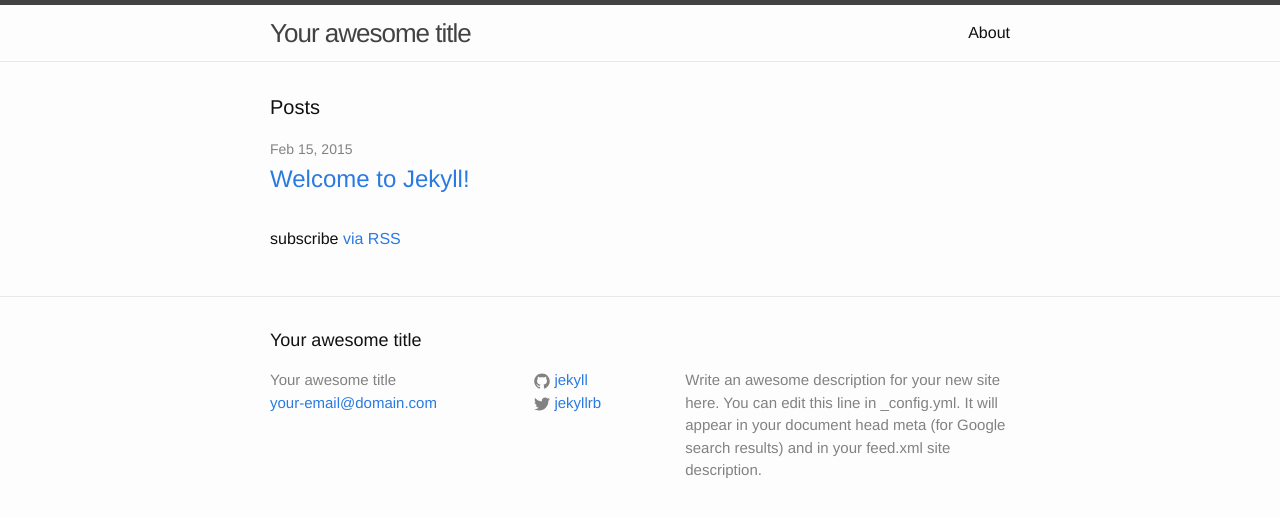
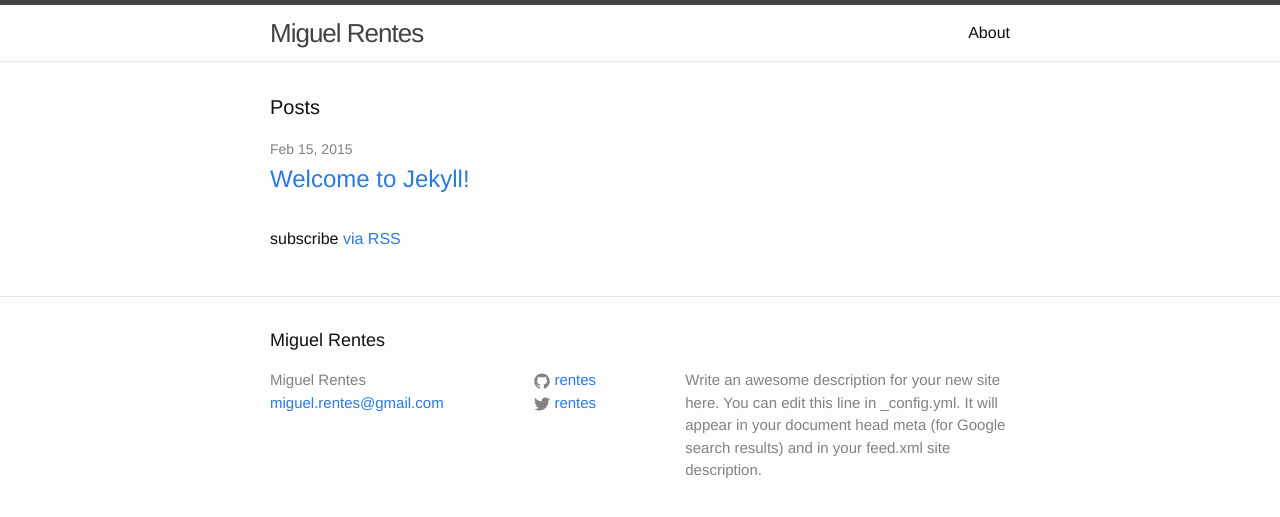
Before and after one commit to rentes/rentes.github.io, a Jekyll site: the page built from index.html, in a window 1280 px wide. Shown: the top 517 px of the page. Built offline with Jekyll 4.4.1, drawn with Linux system fonts in a browser that asks for light colours.

Commit message:
Initial site settings.

```diff
--- a/_config.yml
+++ b/_config.yml
@@ -1,14 +1,14 @@
 # Site settings
-title: Your awesome title
-email: your-email@domain.com
+title: Miguel Rentes
+email: miguel.rentes@gmail.com
 description: > # this means to ignore newlines until "baseurl:"
   Write an awesome description for your new site here. You can edit this
   line in _config.yml. It will appear in your document head meta (for
   Google search results) and in your feed.xml site description.
 baseurl: "" # the subpath of your site, e.g. /blog/
-url: "http://yourdomain.com" # the base hostname & protocol for your site
-twitter_username: jekyllrb
-github_username:  jekyll
+url: "http://rentes.github.io" # the base hostname & protocol for your site
+twitter_username: rentes
+github_username:  rentes
 
 # Build settings
 markdown: kramdown
```
